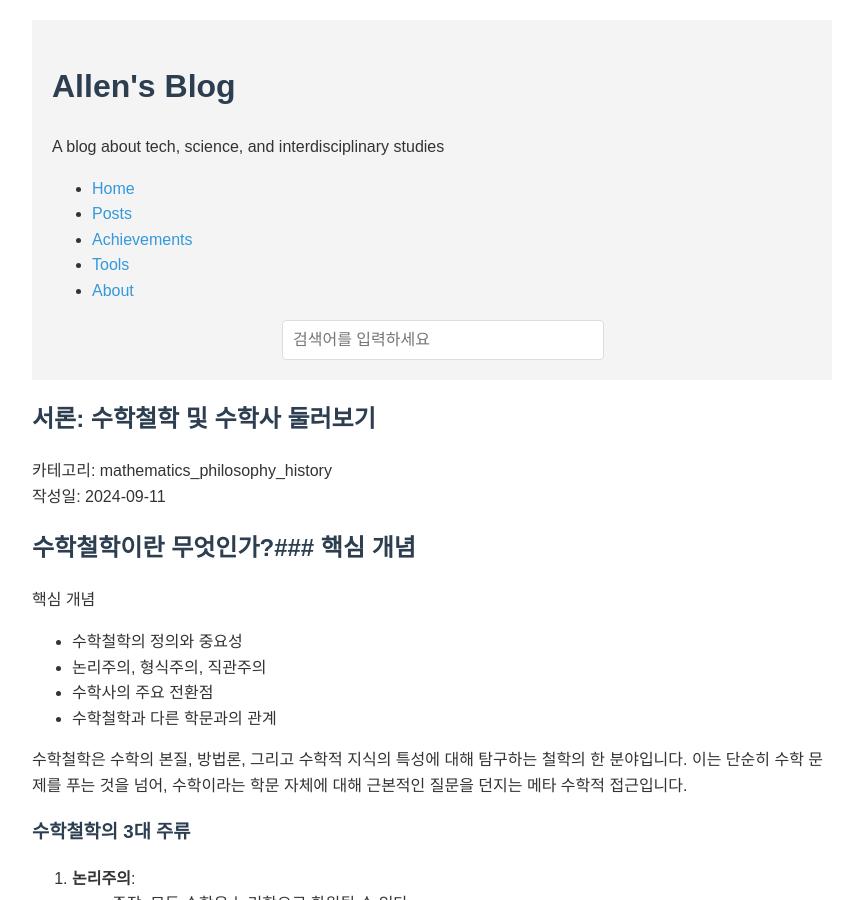
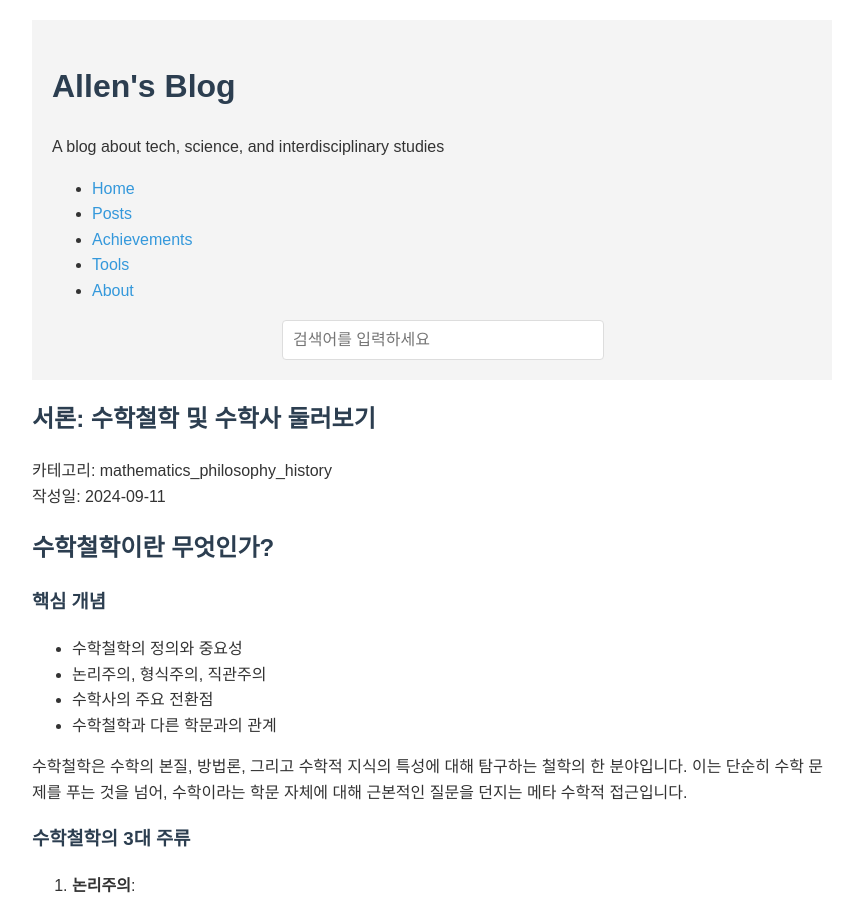
Before and after one commit to allenkang92/allenkang92.github.io, a Jekyll site: the page built from _posts/2024-09-11-서론: 수학철학 및 수학사 둘러보기.md, in a window 1280 px wide and 900 px high. Shown: the whole window, without its empty margins (208-1062 px from the left). Built offline with Jekyll 4.4.1, drawn with Linux system fonts in a browser that asks for light colours; comment, search, counter and statistics services are not loaded.

Commit message:
파일 내용 수정

```diff
--- a/_posts/2024-09-11-서론: 수학철학 및 수학사 둘러보기.md
+++ b/_posts/2024-09-11-서론: 수학철학 및 수학사 둘러보기.md
@@ -6,9 +6,9 @@
 series: "Mathematics-Philosophy-History"
 ---
 
-## 수학철학이란 무엇인가?### **핵심 개념**
+## 수학철학이란 무엇인가?
 
-핵심 개념
+### **핵심 개념**
 - 수학철학의 정의와 중요성
 - 논리주의, 형식주의, 직관주의
 - 수학사의 주요 전환점
```
